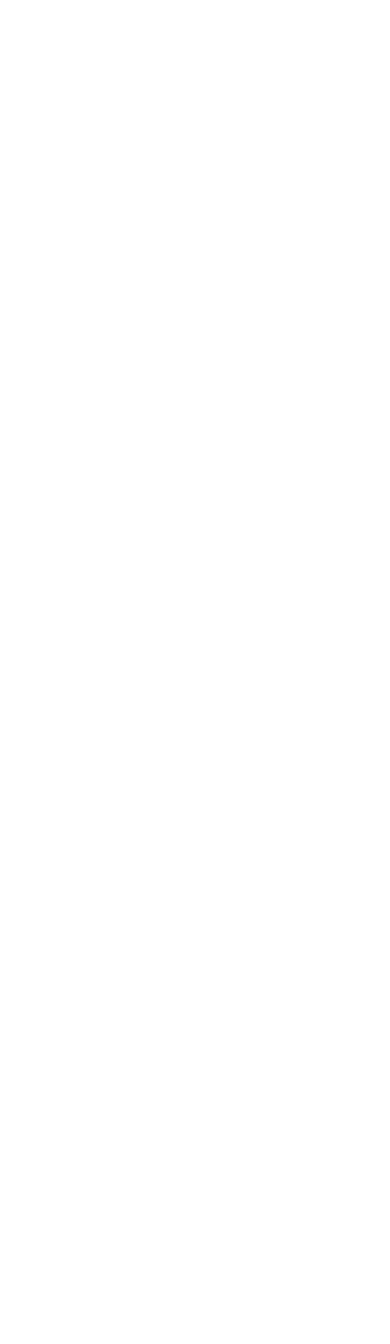
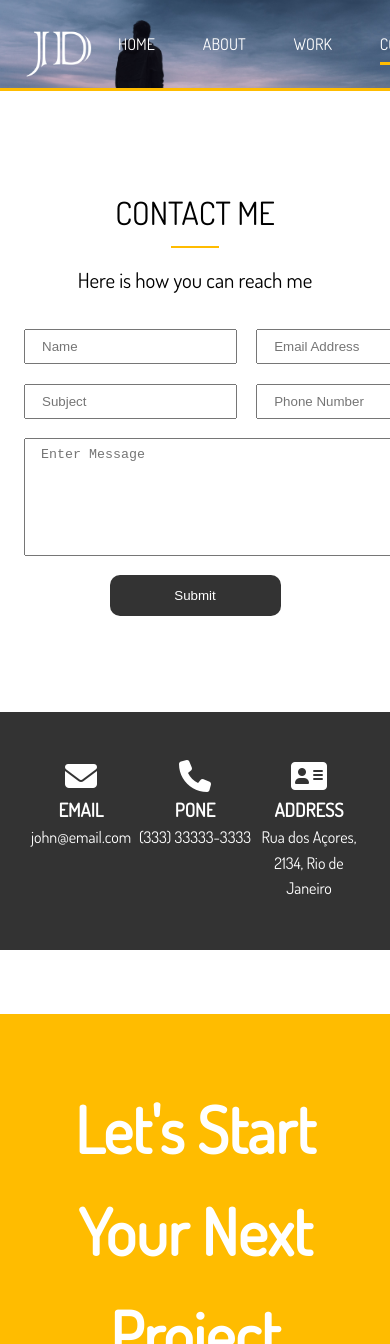
Before and after one commit to jzampier/proj-8_portfolio_website_w_sass, a website: page dist/contact.html in a window 390 px wide. Shown: the top 1344 px of the page. Before the commit the page ends 844 px from the top, so only its background shows below. Drawn offline with Linux system fonts and the light colour scheme.

Commit message:
Contact Page ready, TODO - Responsiveness

```diff
--- a/scss/main.scss
+++ b/scss/main.scss
@@ -284,6 +284,61 @@ img {
   }
 }
 
+// !Contact Page
+#contact {
+  &-a {
+    .text-fields {
+      display: grid;
+      grid-template-areas:
+        'name email'
+        'subject phone'
+        'message message';
+      grid-gap: 1.2rem;
+      margin-bottom: 1.2rem;
+
+      // *Grid Areas
+      .name-input {
+        grid-area: name;
+      }
+      .email-input {
+        grid-area: email;
+      }
+      .subject-input {
+        grid-area: subject;
+      }
+      .phone-input {
+        grid-area: phone;
+      }
+      .message-input {
+        grid-area: message;
+        height: 100px;
+      }
+
+      .text-input {
+        padding: 0.5rem 1rem;
+      }
+    }
+
+    button[type='submit'] {
+      width: 50%;
+      border-radius: 10px;
+    }
+  }
+  &-b {
+    .contact-info {
+      display: grid;
+      grid-template-columns: repeat(3, 1fr);
+      text-align: center;
+    }
+  }
+  &-c {
+    h1 {
+      text-align: center;
+      font-size: 4rem;
+    }
+  }
+}
+
 // !Footer
 #main-footer {
   background: $dark-color;
```
Also changed, not shown: dist/contact.html, dist/css/main.css.
